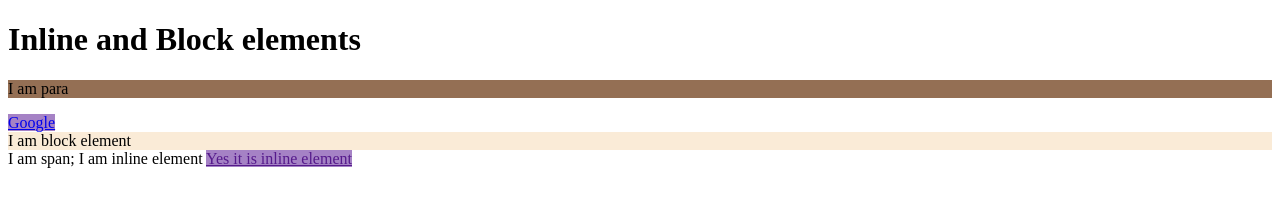
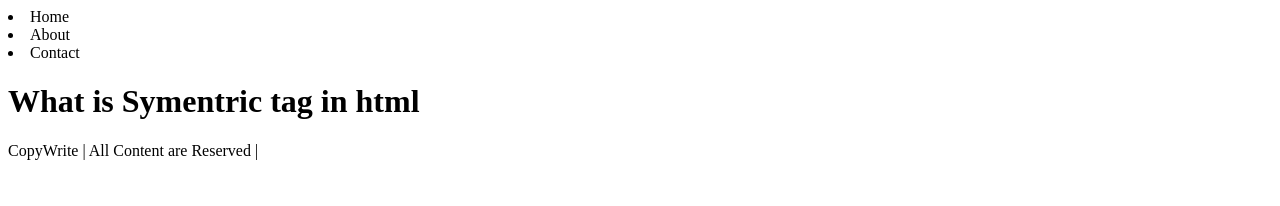
Before and after one commit to Satadal-1/localrepo, a plain HTML site: page index.html in a window 1280 px wide. Drawn offline with Linux system fonts and the light colour scheme.

Commit message:
added one file

```diff
--- a/index.html
+++ b/index.html
@@ -3,15 +3,22 @@
 <head>
     <meta charset="UTF-8">
     <meta name="viewport" content="width=device-width, initial-scale=1.0">
-    <title>Inline and Block element</title>
-    <link rel="stylesheet" href="style.css">
+    <title>Symentric tag</title>
 </head>
 <body>
-    <h1>Inline and Block elements</h1>
-    <p>I am para</p>
-    <a href="https://www.google.com">Google</a>
-    <div>I am block element</div>
-    <span>I am span; I am inline element</span>
-    <a href="">Yes it is inline element</a>
+    <header>
+        <nav>
+            <li>Home</li>
+            <li>About</li>
+            <li>Contact</li>
+        </nav>
+    </header>
+    <main>
+        <h1>What is Symentric tag in html</h1>
+    </main>
+    <footer>
+        CopyWrite | All Content are Reserved |
+    </footer>
+
 </body>
 </html>
```
